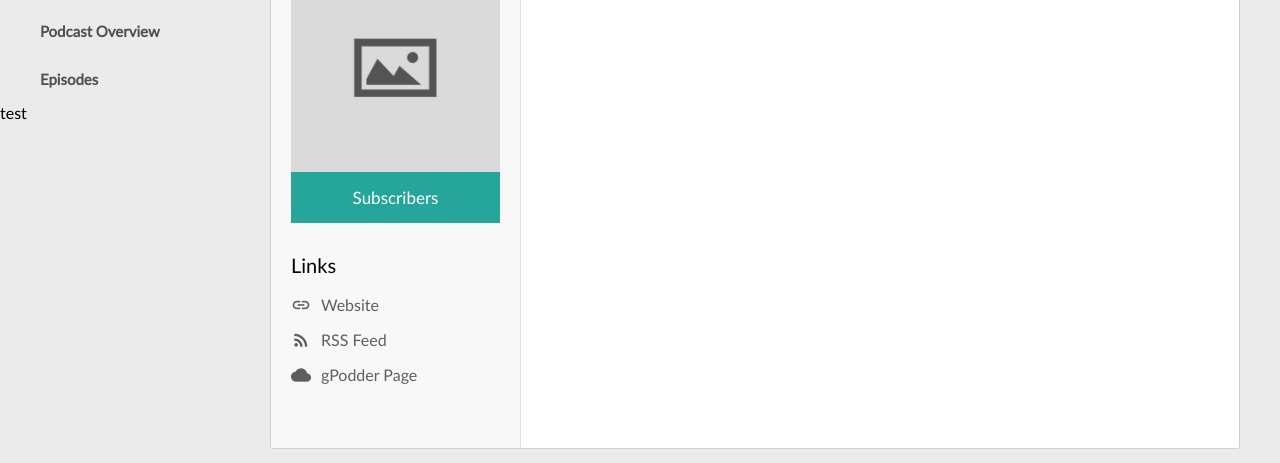
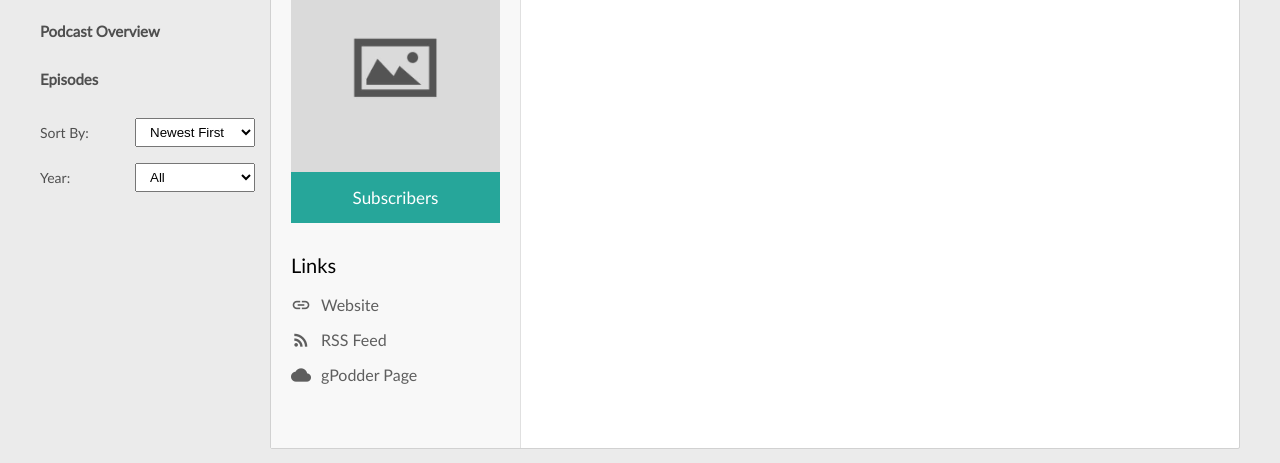
Before and after one commit to stevenshan/podcast-service, a Django app: template website/templates/episodes.html in a window 1280 px wide. Shown: the part 243-706 px from the top of the page. Run offline with Django 3.2, Linux system fonts and the light colour scheme; the template is opened without the code that fills it, so the values that code supplies are empty.

Commit message:
episode list sort and filter implemented

```diff
--- a/website/static/website/css/podcast.css
+++ b/website/static/website/css/podcast.css
@@ -195,11 +195,17 @@ Summary section - right side with description, episodes
 #content #podcastContent .contentSection > .contentTitleSub {
     padding-left: 30px;
     margin-bottom: 20px;
+    height: 25px;
+    line-height: 25px;
 }
 
 /* for subscript like total count of episodes */
 #content #podcastContent .contentSection > .contentTitle small {
     margin-left: 5px;
+}
+
+#content #podcastContent .contentSection > .contentTitleSub a {
+    margin-left: 10px;
 }
 
 #content #podcastContent .contentSection > .contentTitle:before {
@@ -245,7 +251,7 @@ Episode Summary List Section
 */
 
 #content #podcastContent .contentSection .episodeSummary {
-    margin-top: 15px;
+    margin-top: 20px;
 }
 
 .episodeSummary .episodeTitle {
--- a/website/static/website/css/template.css
+++ b/website/static/website/css/template.css
@@ -588,6 +588,25 @@ Bottom Sidebar - menu on left with vertically stacked links
     background: #F3F3F3;
 }
 
+#main #sidebar #menuSidebar .menuBox {
+    padding: 15px 15px 15px 40px;
+    color: #4f4f4f;
+    font-size: 14px;
+}
+
+#main #sidebar #menuSidebar .menuBox select {
+    margin-left: 10px;
+    padding: 5px 10px;
+    width: 120px;
+    float: right;
+}
+
+#main #sidebar #menuSidebar .menuBox .menuBoxSection {
+    margin-bottom: 15px;
+    height: 30px;
+    line-height: 30px;
+}
+
 /*
 ===========================================
 Content - the actually important stuff
--- /dev/null
+++ b/website/static/website/js/episodes.js
@@ -0,0 +1,86 @@
+function getAttr(elem, key)
+{
+    try { return parseInt(elem.attr(key)) }
+    catch(e) { return 0; }
+}
+
+$(function(){
+
+    /*
+     * Initialize filter by year parsing each episode's years
+     */
+
+    var years = [];
+    // get all the years that have episodes
+    $("#podcastEpisodes .episodeSummary")
+        .each(function(e){
+            elem = $(this).find(".episodeRelease small");
+            var date = new Date(Date.parse(elem.html()));
+            var year = date.getFullYear();
+            if (years.indexOf(year) == -1)
+            {
+                years.push(year);
+            }
+            $(this).attr("year", year);
+        });
+
+    // reverse order sort
+    years.sort(function(a, b){ return b - a; });
+
+    // add years to select option
+    for (var i = 0; i < years.length; i++)
+    {
+        var year = years[i];
+        $("#episodeYearRestrict")
+            .append("<option value=\"" + year + "\">" + year + "</option>");
+    }
+
+    /*
+     * Hide/Reveal episodes by year
+     */
+
+    $("#episodeYearRestrict").change(function(){
+        var elem = $(this);
+        if (elem.val() == "all")
+        {
+            $("#podcastEpisodes .episodeSummary").css("display", "");
+        }
+        else
+        {
+            $("#podcastEpisodes .episodeSummary").each(function(){
+                var value = getAttr($(this), "year") == elem.val() ?
+                        "" : "none";
+                $(this).css("display", value);
+            });
+        }
+    });
+
+    /*
+     * Sorting episodes by recency
+     */
+
+     /* event when user changes sorting option */
+     $("#episodeSortOpt").change(function(){
+        // get list of episodes
+        var episodes = [];
+        $("#podcastEpisodes .episodeSummary").each(function(){
+            episodes.push($(this));
+            $(this).remove();
+        });
+
+        var reverse = $(this).val() != "newest";
+
+        // sort episodes based on user's choice
+        episodes.sort(function(a, b){
+            return (getAttr(a, "enum") - getAttr(b, "enum")) *
+                    (reverse ? 1 : -1);
+        });
+
+        // add episodes back to pages
+        for (var i = 0; i < episodes.length; i++)
+        {
+            $("#podcastEpisodes").append(episodes[i]);
+        }
+
+     });
+});
--- a/website/templates/episode.html
+++ b/website/templates/episode.html
@@ -63,6 +63,9 @@
             </div>
             <div class="contentTitleSub">
                 {{ episode.released }}
+                <a href="{{ episode.url }}" title="Download">
+                    <i class="material-icons">save</i>
+                </a>
             </div>
             <p>
                 {{ episode.description }}
--- a/website/templates/episodes.html
+++ b/website/templates/episodes.html
@@ -1,6 +1,11 @@
 {# Page for showing full list of episodes from podcast #}
 
 {% extends 'episode.html' %}
+
+{% block scripts %}
+{% load static %}
+<script src="{% static 'website/js/episodes.js' %}" type="text/javascript"></script>
+{% endblock %}
 
 {% block contentSection %}
 {% endblock %}
@@ -45,6 +50,19 @@
 {% endblock %}
 
 {% block episodesOptions %}
-
-test
+<div class="menuBox">
+    <div class="menuBoxSection">
+        Sort By:
+        <select id="episodeSortOpt">
+            <option value="newest">Newest First</option>
+            <option value="oldest">Oldest First</option>
+        </select>
+    </div>
+    <div class="menuBoxSection">
+        Year:
+        <select id="episodeYearRestrict">
+            <option value="all">All</option>
+        </select>
+    </div>
+</div>
 {% endblock %}
--- a/website/templates/podcast.html
+++ b/website/templates/podcast.html
@@ -4,6 +4,9 @@
 {# displayed through the view, which lowers the episodes in the context #}
 
 {% extends 'episodes.html' %}
+
+{% block scripts %}
+{% endblock %}
 
 {% block contentSection %}
 <section class="contentSection">
--- a/website/views/api.py
+++ b/website/views/api.py
@@ -61,18 +61,20 @@ def parseFeedXML(xml):
                     len(description) >= 1 and
                     "url" in enclosures[0].attrib
             ):
+                date = toDate(pubDate[0].text)
                 episodeDict = ({
                     "url": enclosures[0].attrib["url"],
                     "title": title[0].text,
                     "description": description[0].text,
-                    "released": toDate(pubDate[0].text)
+                    "released": date.strftime("%b %d, %Y"),
+                    "timestamp": date
                 })
                 result.append(episodeDict)
     except:
         pass
 
     # sort urls by publication date
-    key = lambda x: x["released"] # get publication date from tuple
+    key = lambda x: x["timestamp"] # get publication date from tuple
     result.sort(key=key,reverse=True)
 
     # enumerate episodes
```
